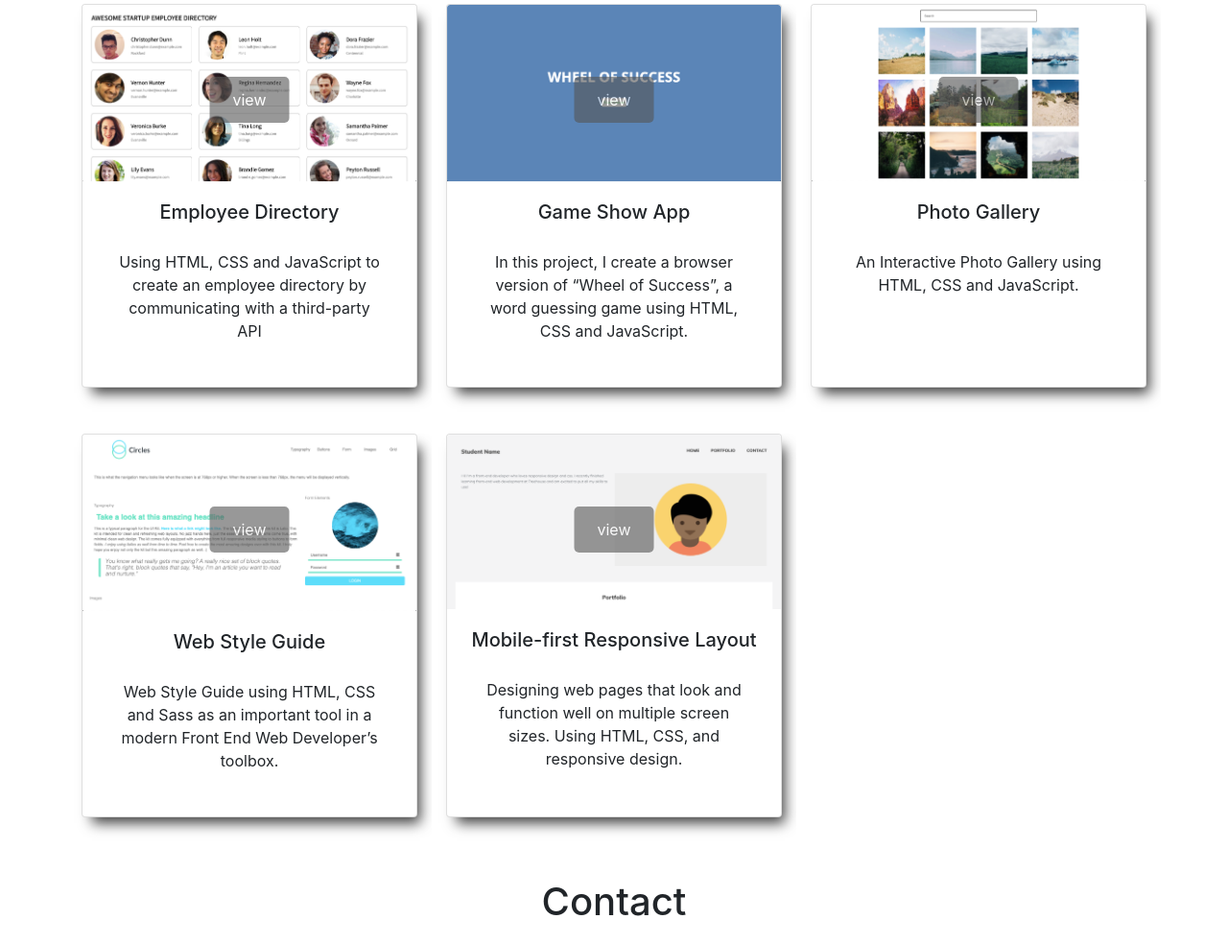
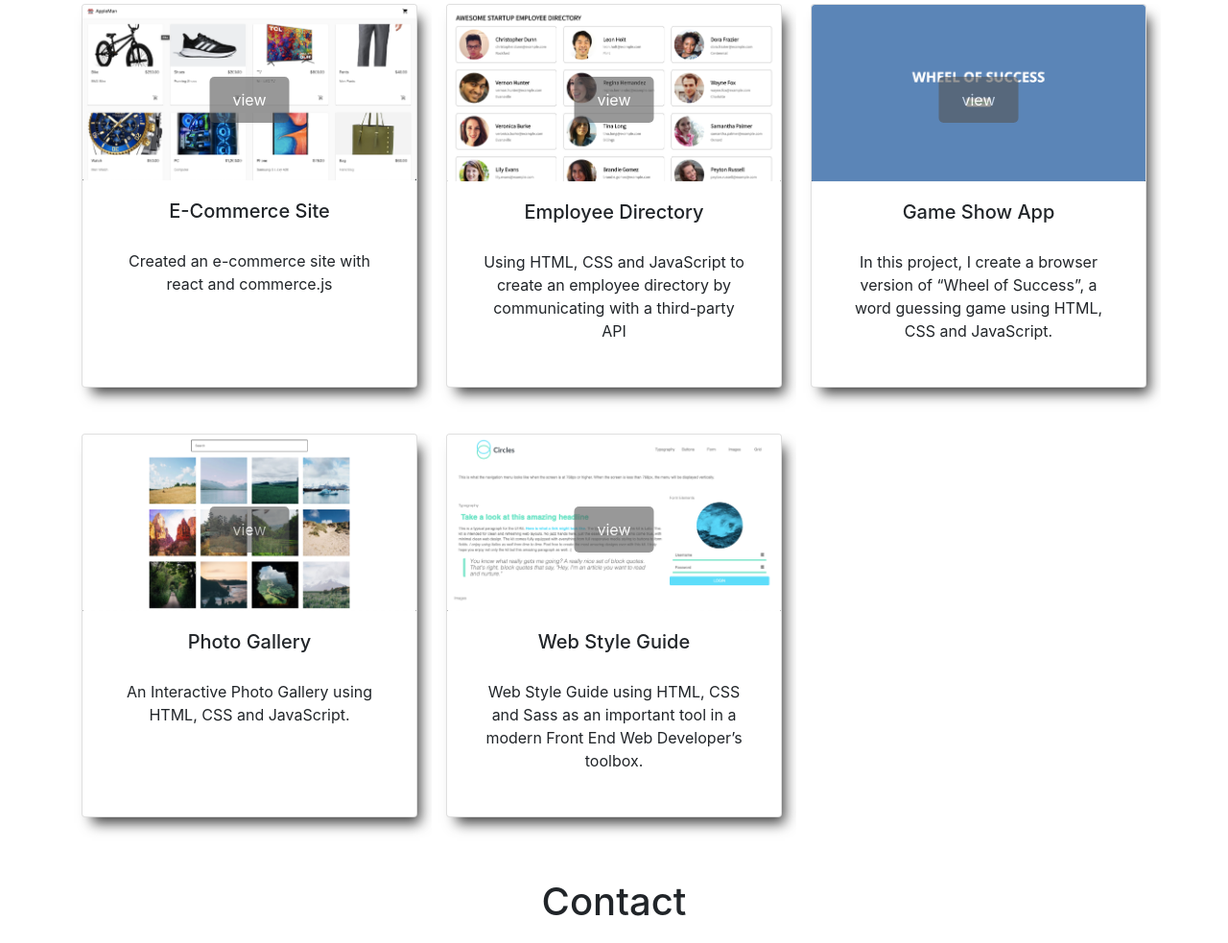
Before and after one commit to orlandochallenger/orlando.github.io, a plain HTML site: page index.html in a window 1280 px wide. Shown: the part 1328-2311 px from the top of the page at 96% size. Drawn offline with nearby package versions, Linux system fonts and the light colour scheme.

Commit message:
add commerce link

```diff
--- a/index.html
+++ b/index.html
@@ -75,7 +75,7 @@
         <h1 class="text-center">About Me</h1>
         <div class="d-md-flex justify-content-between">
           <div>
-            <img id="selfie" class="img-fluid rounded"  src="img/selfie.jpg" alt="selfie">
+            <img id="selfie" class="img-fluid rounded"  src="img/profile.jpeg" alt="profile">
           </div>
           <div class="text-center">
             <p>
@@ -91,13 +91,30 @@
       <!-- PORTFOLIO -->
       <h1 id="projects" class="text-center">Projects</h1>
       <div class="row row-cols-1">
+
         <div class="col-md-6 col-lg-4">
           <div class="card mb-5">
             <img
-              src="img/employeeDirectory.png"
-              class="card-img-top"
-              alt="..."
-            />
+              src="img/e_commerce.png" class="card-img-top" alt="..."/>
+            <div class="card-body">
+              <h5 class="card-title">E-Commerce Site</h5>
+              <p class="card-text">
+                Created an e-commerce site with react and commerce.js
+              </p>
+              <a
+                href="https://appleman-e-commerce.netlify.app/"
+                class="card-link btn"
+                target="_blank"
+                >view</a
+              >
+            </div>
+          </div>
+        </div>
+
+        <div class="col-md-6 col-lg-4">
+          <div class="card mb-5">
+            <img
+              src="img/employeeDirectory.png" class="card-img-top" alt="..."/>
             <div class="card-body">
               <h5 class="card-title">Employee Directory</h5>
               <p class="card-text">
@@ -170,29 +187,6 @@
           </div>
         </div>
 
-        <div class="col-md-6 col-lg-4">
-          <div class="card mb-5">
-            <img
-              src="img/responsiveWebsite.png"
-              class="card-img-top"
-              alt="..."
-            />
-            <div class="card-body">
-              <h5 class="card-title">Mobile-first Responsive Layout</h5>
-              <p class="card-text">
-                Designing web pages that look and function well on multiple
-                screen sizes. Using HTML, CSS, and responsive design.
-              </p>
-              <a
-                href="https://orlandochallenger.github.io/Project-2/"
-                class="card-link btn"
-                target="_blank"
-                >view</a
-              >
-            </div>
-          </div>
-        </div>
-
 
       </div>
       <!-- /PORTFOLIO -->
```
Also changed, not shown: img/e_commerce.png (added), 2 other files.
